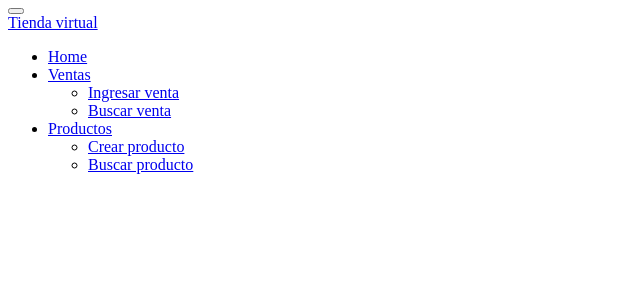
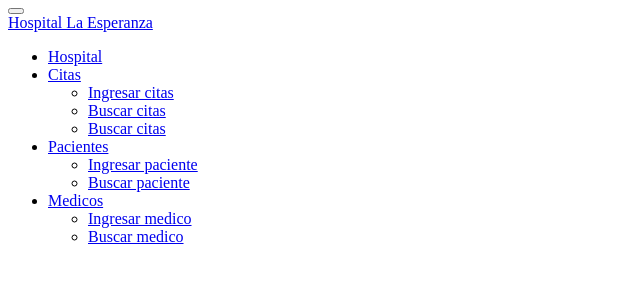
Before and after one commit to kenser11547/examen_final, a PHP site: page /includes/navbar.php in a window 1280 px wide. Shown: the top 300 px of the page, without its empty margins (0-640 px from the left). Run offline with PHP 8.4, Linux system fonts and the light colour scheme.

Commit message:
crear navbar

```diff
--- a/includes/navbar.php
+++ b/includes/navbar.php
@@ -4,38 +4,53 @@
             <span class="navbar-toggler-icon"></span>
         </button>
         <div class="collapse navbar-collapse" id="navbarTogglerDemo01">
-            <a class="navbar-brand" href="#">Tienda virtual</a>
+            <a class="navbar-brand" href="#">Hospital La Esperanza</a>
             <ul class="navbar-nav me-auto mb-2 mb-lg-0">
                 <li class="nav-item">
-                    <a class="nav-link active" aria-current="page" href="#">Home</a>
+                    <a class="nav-link active" aria-current="page" href="#">Hospital</a>
                 </li>
                 <li class="nav-item dropdown">
                     <a class="nav-link dropdown-toggle" href="#" role="button" data-bs-toggle="dropdown" aria-expanded="false">
-                        Ventas
+                        Citas
                     </a>
                     <ul class="dropdown-menu bg-dark">
                         <li class="nav-item">
-                            <a class="nav-link" href="/final_caaljuc/vistas/ventas/index.php">Ingresar venta</a>
+                            <a class="nav-link" href="/final_caaljuc/vistas/citas/index.php">Ingresar citas</a>
                         </li>
                         <li class="nav-item">
-                            <a class="nav-link" href="/final_caaljuc/vistas/ventas/buscar.php">Buscar venta</a>
+                            <a class="nav-link" href="/final_caaljuc/vistas/citas/buscar.php">Buscar citas</a>
+                        </li>
+                        <li class="nav-item">
+                            <a class="nav-link" href="/final_caaljuc/vistas/citas/detalle.php">Buscar citas</a>
                         </li>
                     </ul>
                 </li>
                 <li class="nav-item dropdown">
                     <a class="nav-link dropdown-toggle" href="#" role="button" data-bs-toggle="dropdown" aria-expanded="false">
-                        Productos
+                        Pacientes
                     </a>
                     <ul class="dropdown-menu bg-dark">
                         <li class="nav-item">
-                            <a class="nav-link" href="/final_caaljuc/vistas/productos/index.php">Crear producto</a>
+                            <a class="nav-link" href="/final_caaljuc/vistas/pacientes/index.php">Ingresar paciente</a>
                         </li>
                         <li class="nav-item">
-                            <a class="nav-link" href="/final_caaljuc/vistas/productos/buscar.php">Buscar producto</a>
+                            <a class="nav-link" href="/final_caaljuc/vistas/pacientes/buscar.php">Buscar paciente</a>
                         </li>
                     </ul>
                 </li>
-
+                <li class="nav-item dropdown">
+                    <a class="nav-link dropdown-toggle" href="#" role="button" data-bs-toggle="dropdown" aria-expanded="false">
+                        Medicos
+                    </a>
+                    <ul class="dropdown-menu bg-dark">
+                        <li class="nav-item">
+                            <a class="nav-link" href="/final_caaljuc/vistas/medicos/index.php">Ingresar medico</a>
+                        </li>
+                        <li class="nav-item">
+                            <a class="nav-link" href="/final_caaljuc/vistas/medicos/buscar.php">Buscar medico</a>
+                        </li>
+                    </ul>
+                </li>
             </ul>
         </div>
     </div>
```
